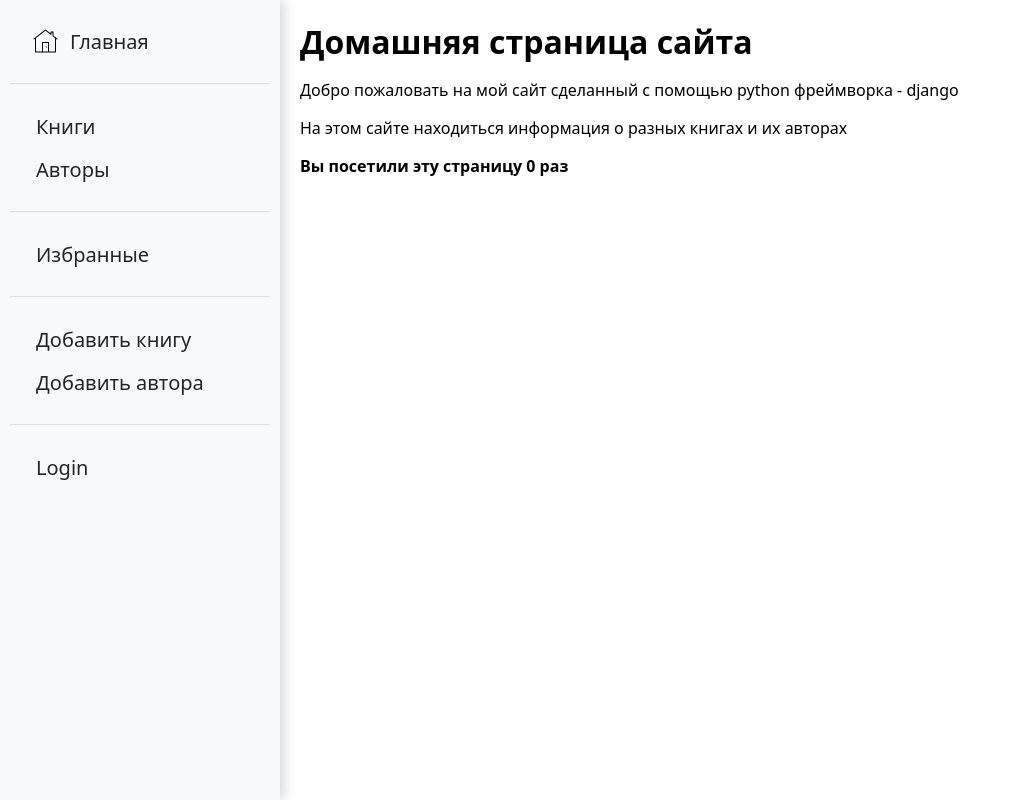
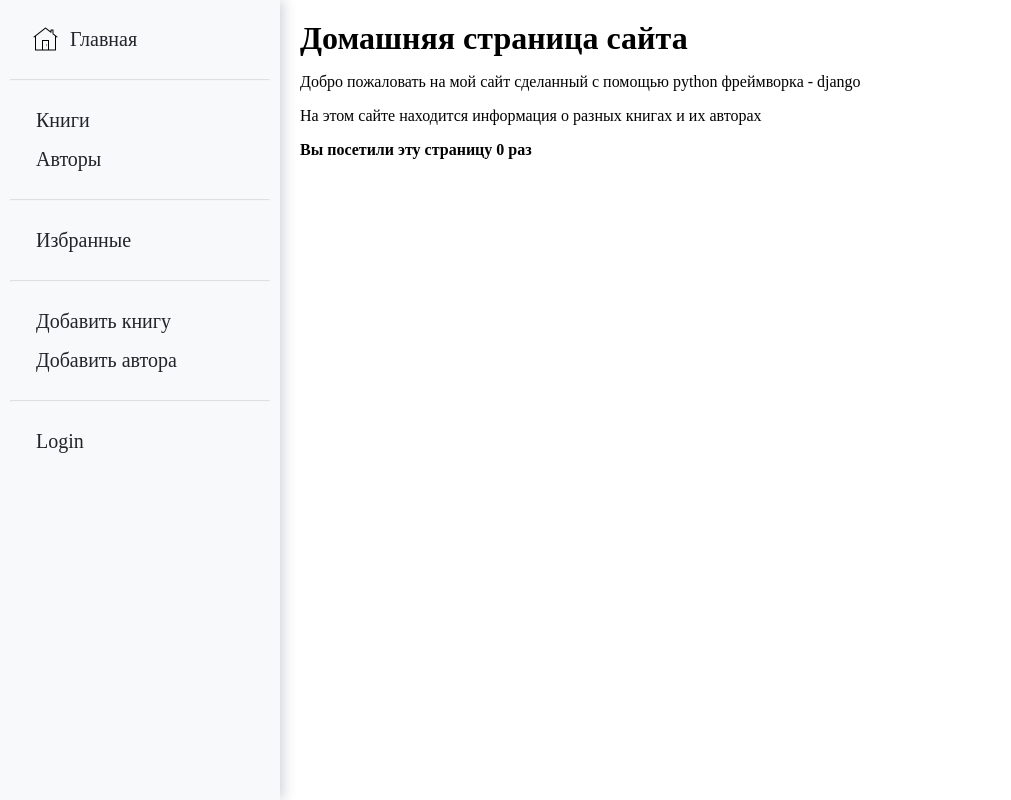
Before and after one commit to SakurasouX/Django-Library, a Django app: page /catalog/ in a window 1280 px wide. Shown: the whole page, without its empty margins (0-1011 px from the left). Run offline with Django 4.2, Linux system fonts and the light colour scheme; data comes from the database, SQL or seed files in the repository; both versions use the stored data as it was after the commit; some libraries are stand-ins or nearby versions.

Commit message:
minor fixes

```diff
--- a/catalog/static/styles.css
+++ b/catalog/static/styles.css
@@ -1,13 +1,14 @@
 html {
     box-sizing: border-box;
-    font-family: system-ui,-apple-system,"Segoe UI",
+    /* font-family: system-ui,-apple-system,"Segoe UI",
     Roboto,"Helvetica Neue",
     Arial,"Noto Sans",
     "Liberation Sans",sans-serif,
     "Apple Color Emoji",
     "Segoe UI Emoji",
     "Segoe UI Symbol",
-    "Noto Color Emoji";
+    "Noto Color Emoji"; */
+    font-family: 'Times New Roman', Times, serif;
 }
 
 html, body, ul, h1 {
--- a/catalog/templates/index.html
+++ b/catalog/templates/index.html
@@ -4,7 +4,7 @@
 <h1>Домашняя страница сайта</h1>
 <p>Добро пожаловать на мой сайт сделанный с помощью python фреймворка - django</p>
 
-<p>На этом сайте находиться информация о разных книгах и их авторах</p>
+<p>На этом сайте находится информация о разных книгах и их авторах</p>
 
 <p><strong>Вы посетили эту страницу {{ new_visits }} раз</strong></p>
 {% endblock %}
--- a/library/settings.py
+++ b/library/settings.py
@@ -30,7 +30,7 @@ SECRET_KEY = os.environ.get('DJANGO_SECRET_KEY', 'django-insecure-36!wgek+6hv4&a
 
 DEBUG = bool(os.environ.get('DJANGO_DEBUG', True))
 
-ALLOWED_HOSTS = []
+ALLOWED_HOSTS = ['0.0.0.0', '192.168.0.104']
 
 # Application definition
 
--- a/templates/registration/password_reset_form.html
+++ b/templates/registration/password_reset_form.html
@@ -4,7 +4,7 @@
 
 <div class="authentication-menu">
     <form action="" method="post">{% csrf_token %}
-        <p>Ведите почту</p>
+        <p>Введите почту</p>
         {% if form.email.errors %} {{ form.email.errors }} {% endif %}
             <p>{{ form.email }}</p>
         <input type="submit" class="btn btn-default btn-lg" value="Сброс пароля" />
```
Also changed, not shown: README.md, db.sqlite3.
